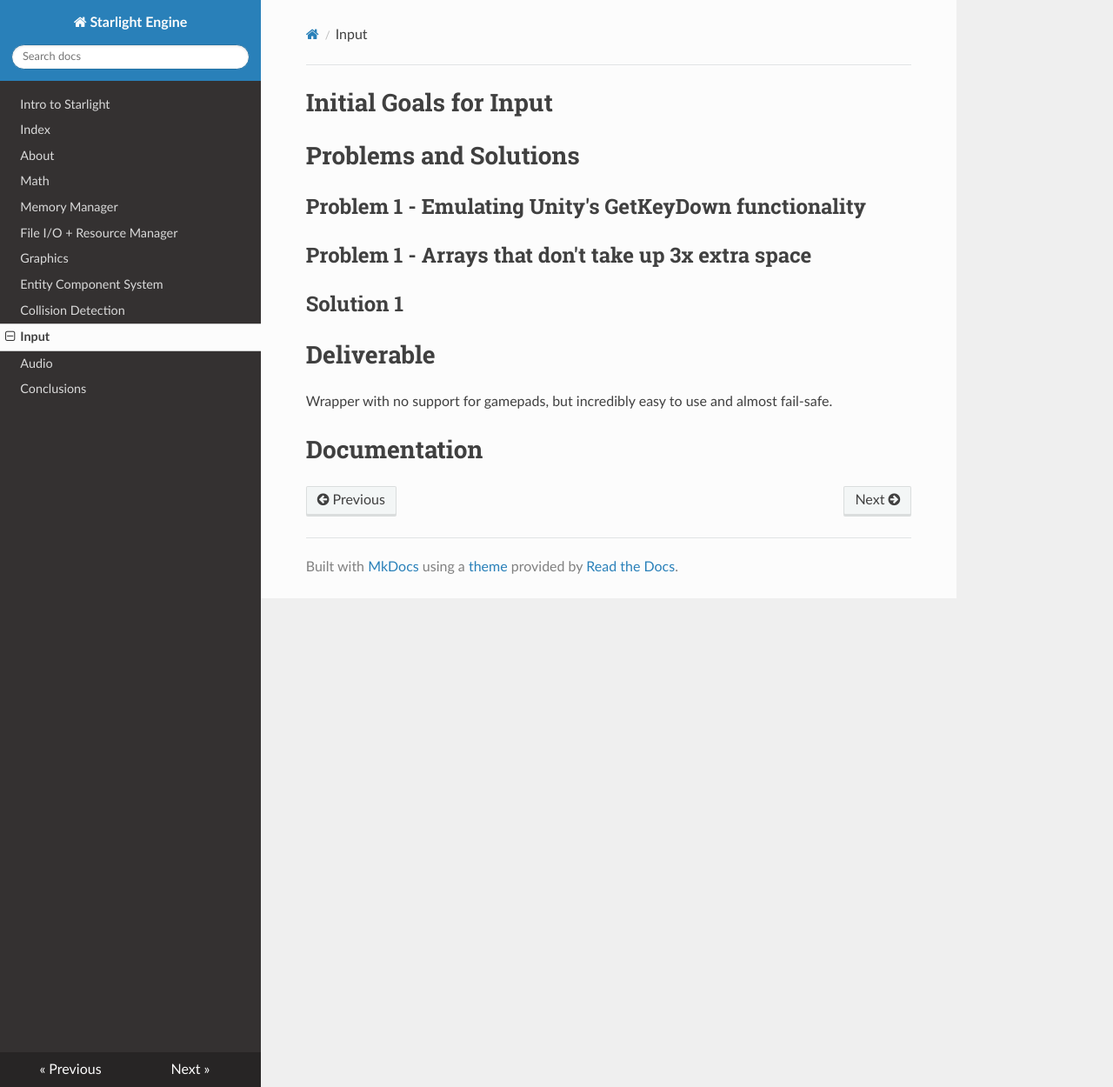
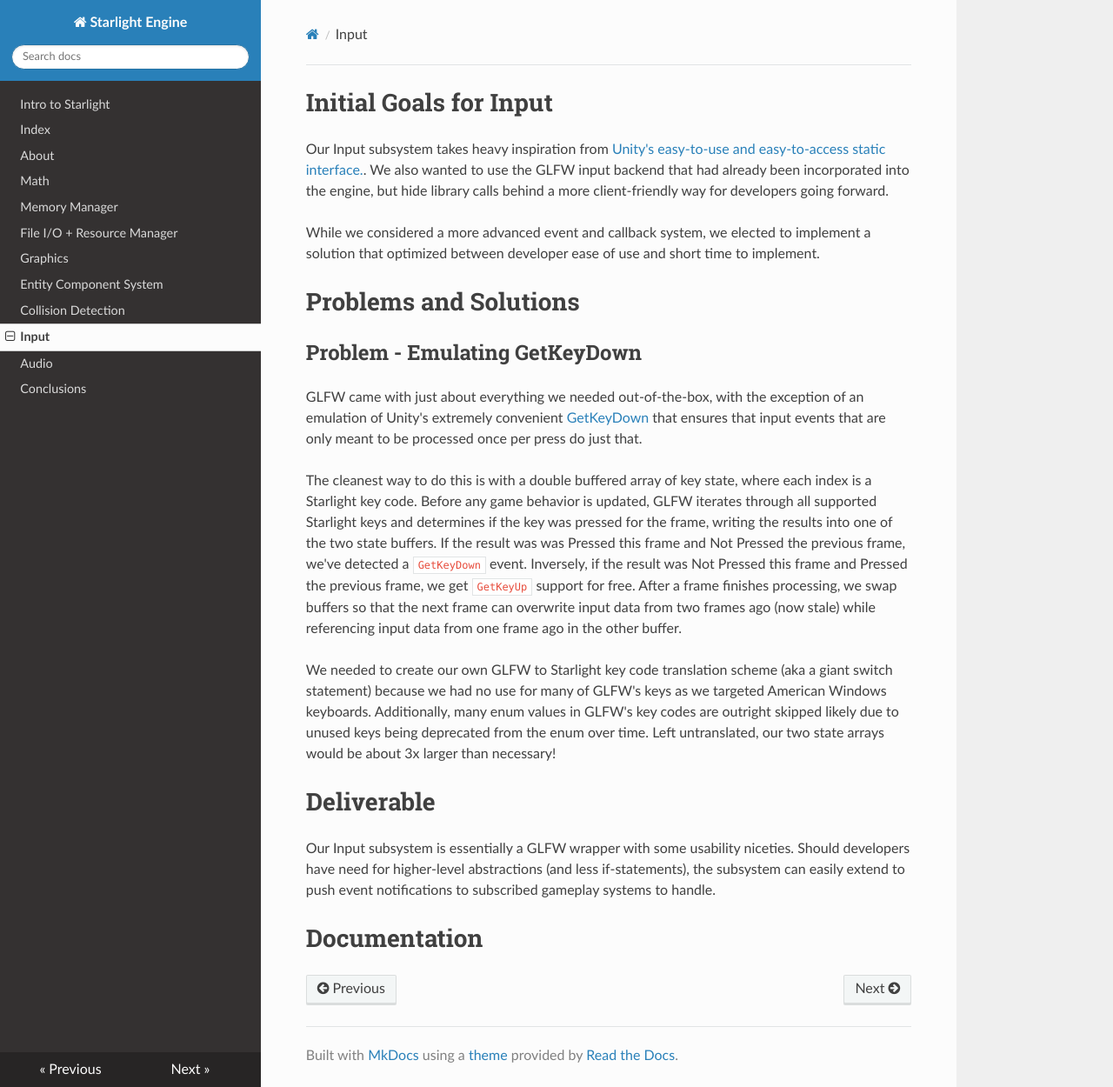
Before and after one commit to j-eriksmith/starlight-engine, an MkDocs documentation site: the page built from docs/docs/input.md, in a window 1280 px wide and 1250 px high. Shown: the whole window at 87% size. Built offline with MkDocs 1.6.1, drawn with Linux system fonts in a browser that asks for light colours; nearby versions of some CDN libraries.

Commit message:
Input draft done

```diff
--- a/docs/docs/input.md
+++ b/docs/docs/input.md
@@ -1,15 +1,21 @@
 # Initial Goals for Input
+
+Our Input subsystem takes heavy inspiration from [Unity's easy-to-use and easy-to-access static interface.](https://docs.unity3d.com/ScriptReference/Input.html). We also wanted to use the GLFW input backend that had already been incorporated into the engine, but hide library calls behind a more client-friendly way for developers going forward.
+
+While we considered a more advanced event and callback system, we elected to implement a solution that optimized between developer ease of use and short time to implement.
 
 # Problems and Solutions
 
-## Problem 1 - Emulating Unity's GetKeyDown functionality
+## Problem - Emulating GetKeyDown
 
-## Problem 1 - Arrays that don't take up 3x extra space
+GLFW came with just about everything we needed out-of-the-box, with the exception of an emulation of Unity's extremely convenient [GetKeyDown](https://docs.unity3d.com/ScriptReference/Input.GetKeyDown.html) that ensures that input events that are only meant to be processed once per press do just that.
 
-## Solution 1
+The cleanest way to do this is with a double buffered array of key state, where each index is a Starlight key code. Before any game behavior is updated, GLFW iterates through all supported Starlight keys and determines if the key was pressed for the frame, writing the results into one of the two state buffers. If the result was was Pressed this frame and Not Pressed the previous frame, we've detected a `GetKeyDown` event. Inversely, if the result was Not Pressed this frame and Pressed the previous frame, we get `GetKeyUp` support for free. After a frame finishes processing, we swap buffers so that the next frame can overwrite input data from two frames ago (now stale) while referencing input data from one frame ago in the other buffer.
+
+We needed to create our own GLFW to Starlight key code translation scheme (aka a giant switch statement) because we had no use for many of GLFW's keys as we targeted American Windows keyboards. Additionally, many enum values in GLFW's key codes are outright skipped likely due to unused keys being deprecated from the enum over time. Left untranslated, our two state arrays would be about 3x larger than necessary!
 
 # Deliverable
 
-Wrapper with no support for gamepads, but incredibly easy to use and almost fail-safe.
+Our Input subsystem is essentially a GLFW wrapper with some usability niceties. Should developers have need for higher-level abstractions (and less if-statements), the subsystem can easily extend to push event notifications to subscribed gameplay systems to handle.
 
 # Documentation
```
